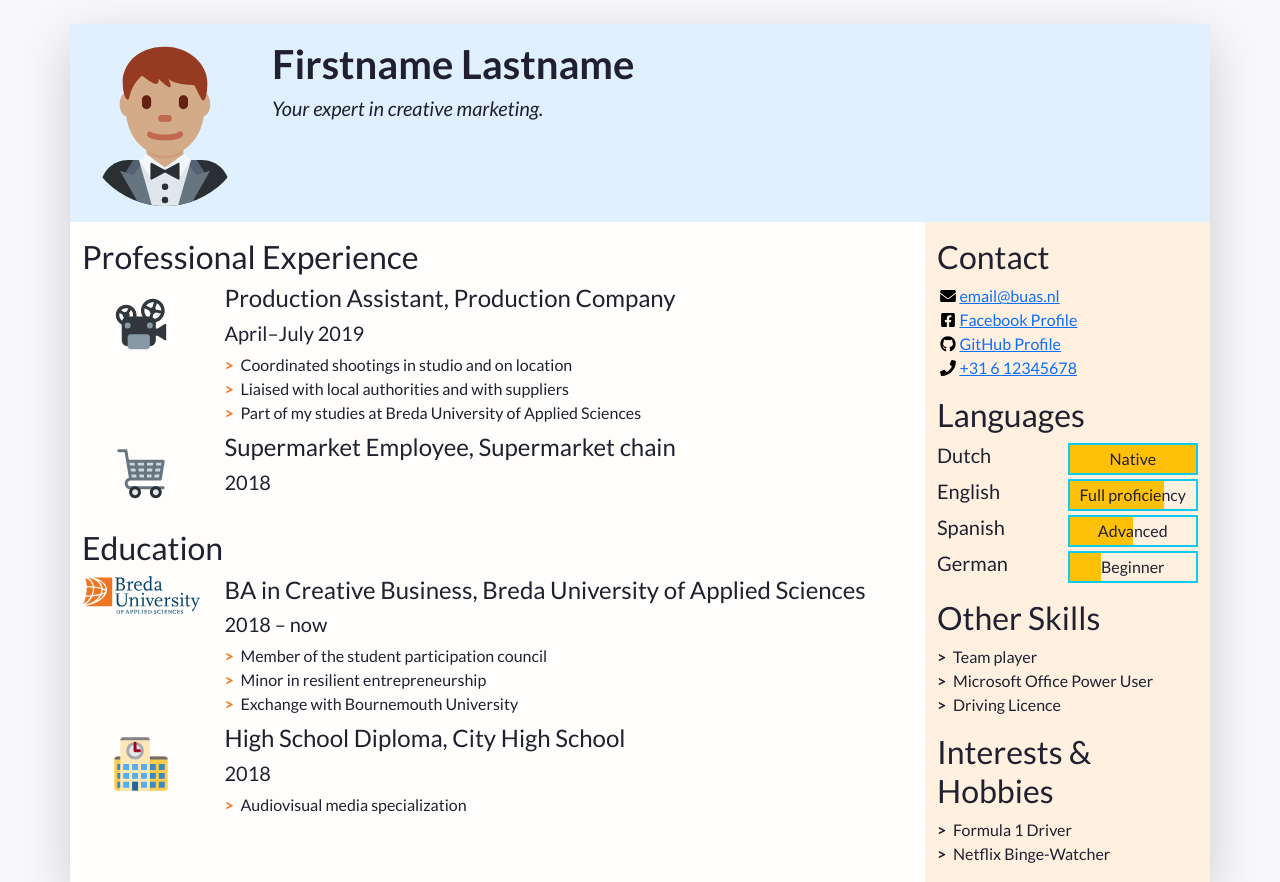
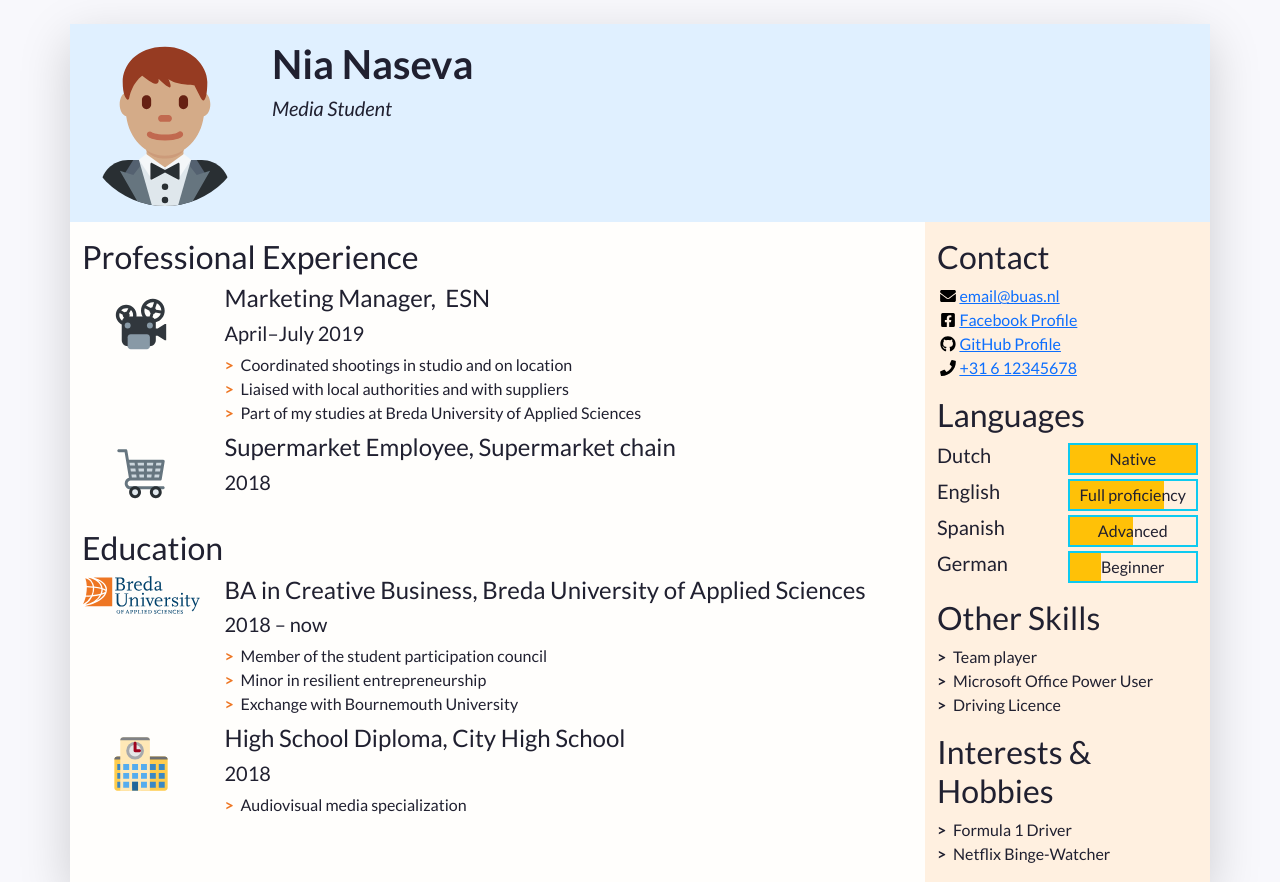
Before and after one commit to NiaNaseva/NiaNasevaCV, a plain HTML site: page index.html in a window 1280 px wide. Shown: the top 882 px of the page. Drawn offline with nearby package versions, Linux system fonts and the light colour scheme.

Commit message:
changed names
I changed the title and the description

```diff
--- a/index.html
+++ b/index.html
@@ -54,8 +54,8 @@
           A container to wrap around your name and tagline. Full-width at small size, then columns of increasing size.
         -->
         <div class="col-12 col-sm-8 col-md-9 col-lg-10 my-3 header-content">
-          <h1 class="fw-bolder">Firstname Lastname</h1>
-          <h5 class="fst-italic tagline">Your expert in creative marketing.</h5>
+          <h1 class="fw-bolder">Nia Naseva</h1>
+          <h5 class="fst-italic tagline">Media Student </h5>
         </div>
       </header>
 
@@ -89,8 +89,8 @@
                   <img class="biography-logo mw-100 d-block mx-auto" src="images/employers/projector.svg" alt="Company logo" width="80">
                 </div>
                 <div class="biography-contents col-9 col-sm-10 col-md-9 col-lg-10">
-                  <h4>Production Assistant, Production Company</h4>
-                  <h5>April&ndash;July 2019</h5>
+                  <h4>Marketing Manager,&nbsp; ESN&nbsp;</h4>
+                  <h5>April–July 2019</h5>
                   <!-- Use the list below to talk about your achievements -->
                   <ul class="biography-details list-unstyled">
                     <li>Coordinated shootings in studio and on location</li>
```
